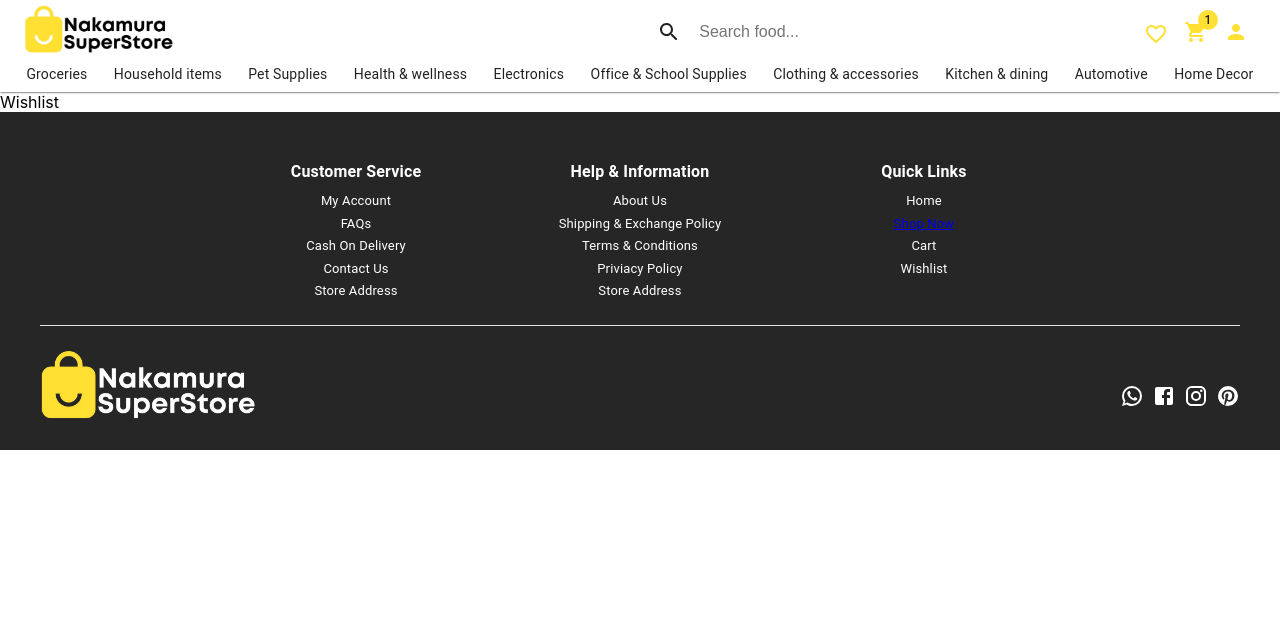
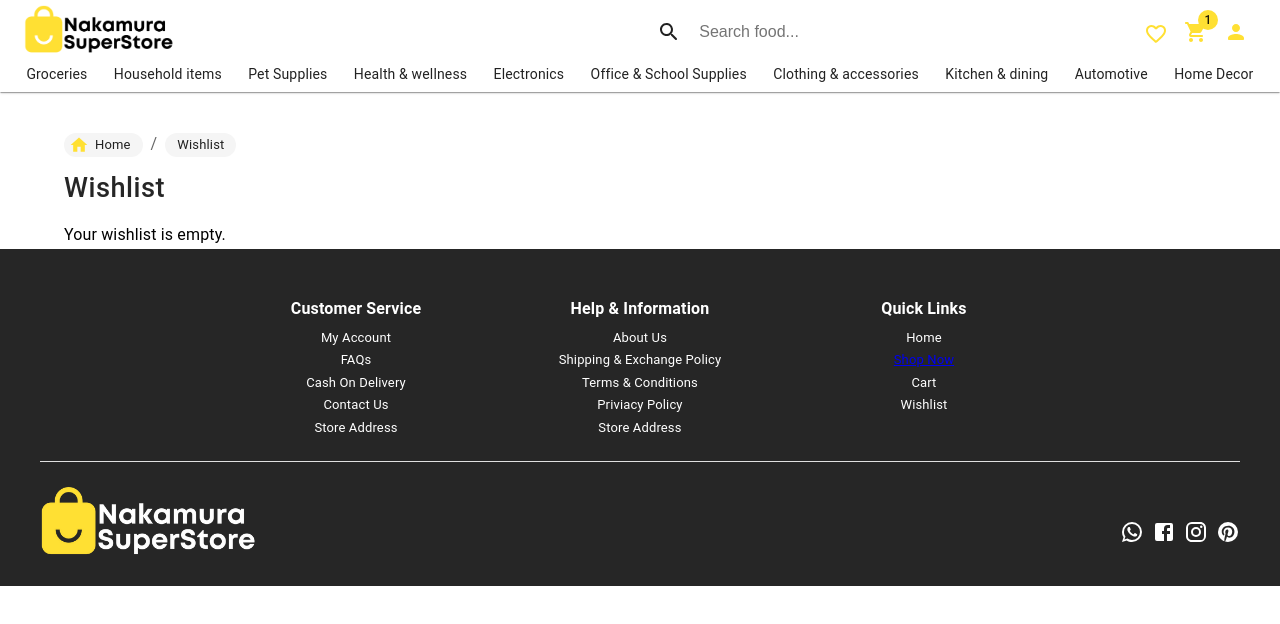
Before and after one commit to alee-anwar/Nakamura-Super-Store, a React (Create React App) app in the folder shop/: page /wishlist in a window 1280 px wide. Shown: the top 624 px of the page. Built offline with nearby package versions, Linux system fonts and the light colour scheme.

Commit message:
Update Wishlist.js

```diff
--- a/shop/src/pages/Wishlist.js
+++ b/shop/src/pages/Wishlist.js
@@ -1,9 +1,19 @@
-import React from 'react'
+import React from "react";
+import BreadcrumbsComponent from "../components/BreadcrumbsComponent";
+import WishlistSection from "../components/WishlistSection";
+import { Container } from "@mui/material";
 
-const Wishlist = () => {
+const Wishlist = ({ setCart, setWishlist, wishlist }) => {
   return (
-    <div>Wishlist</div>
-  )
-}
+    <Container sx={{ pt: 5 }}>
+      <BreadcrumbsComponent name={"Wishlist"} path={"/wishlist"} />
+      <WishlistSection
+        setCart={setCart}
+        wishlist={wishlist}
+        setWishlist={setWishlist}
+      />
+    </Container>
+  );
+};
 
-export default Wishlist
+export default Wishlist;
```
